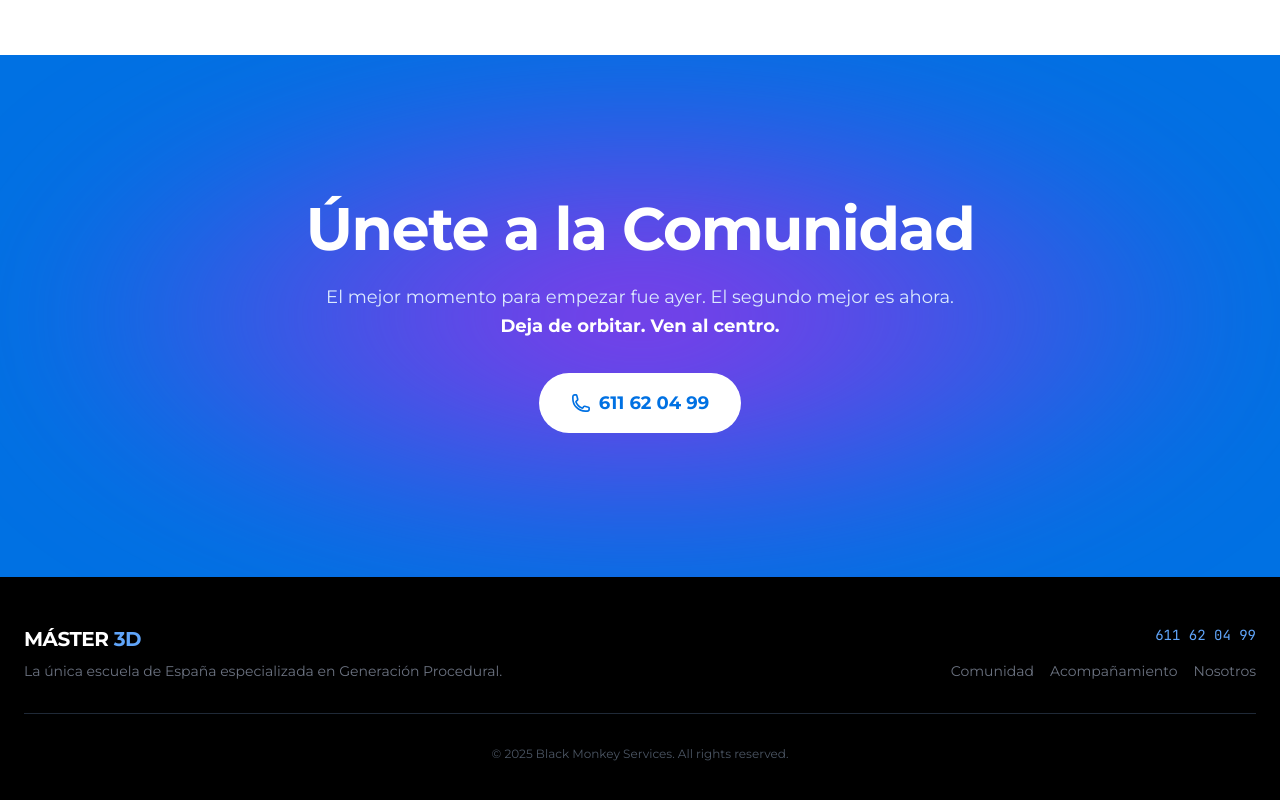
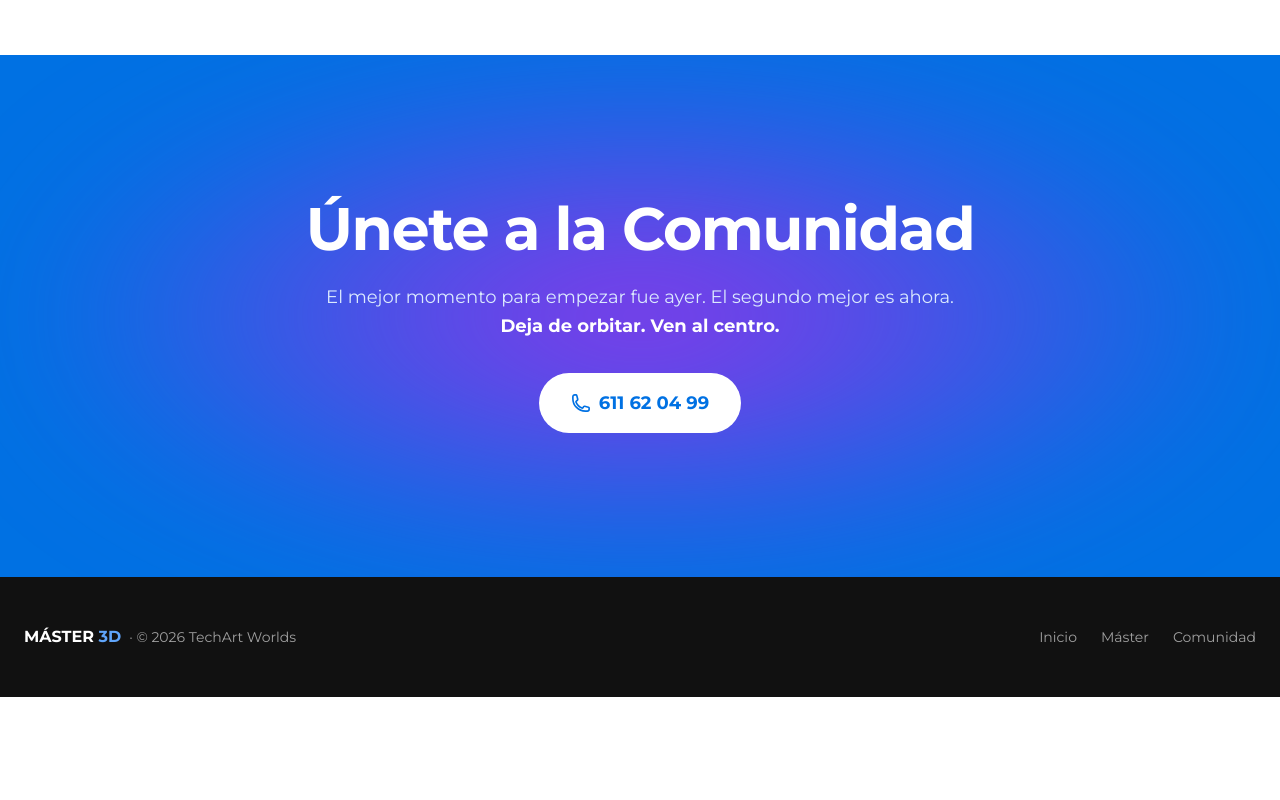
Before and after one commit to vicoyes/master-3d-integral-v2, a website: page techartworlds/comunidad.html in a window 1280 px wide. Shown: the part 7790-8590 px from the top of the page. After the commit the page ends 8487 px from the top, so only its background shows below. Drawn offline with nearby package versions, Linux system fonts and the light colour scheme; a web font is replaced by a local one.

Commit message:
feat: unify footer across all techartworlds pages

```diff
--- a/techartworlds/comunidad.html
+++ b/techartworlds/comunidad.html
@@ -694,28 +694,16 @@
     </section>
 
     <!-- Footer -->
-    <footer class="bg-black text-white py-12">
-        <div class="max-w-7xl mx-auto px-6">
-            <div class="flex flex-col md:flex-row items-center justify-between gap-6">
-                <div>
-                    <a href="../index.html" class="text-xl font-extrabold tracking-tight">
-                        MÁSTER <span class="text-violet-400">3D</span>
-                    </a>
-                    <p class="text-gray-500 text-sm mt-2">La única escuela de España especializada en Generación Procedural.</p>
-                </div>
-                <div class="flex flex-col items-center md:items-end gap-2">
-                    <a href="tel:611620499" class="text-violet-400 font-mono text-sm hover:text-violet-300 transition-colors">
-                        611 62 04 99
-                    </a>
-                    <div class="flex gap-4 mt-2">
-                        <a href="comunidad.html" class="text-gray-500 hover:text-white text-sm transition-colors">Comunidad</a>
-                        <a href="vamos-contigo.html" class="text-gray-500 hover:text-white text-sm transition-colors">Acompañamiento</a>
-                        <a href="nosotros.html" class="text-gray-500 hover:text-white text-sm transition-colors">Nosotros</a>
-                    </div>
-                </div>
+    <footer class="bg-[#111] text-white/60 py-12 px-6">
+        <div class="max-w-7xl mx-auto flex flex-col md:flex-row items-center justify-between gap-4">
+            <div class="flex items-center gap-2">
+                <a href="../index.html" class="text-white font-bold">MÁSTER <span class="text-violet-400">3D</span></a>
+                <span class="text-sm">· © 2026 TechArt Worlds</span>
             </div>
-            <div class="border-t border-gray-800 mt-8 pt-8 text-center">
-                <p class="text-gray-600 text-xs">© 2025 Black Monkey Services. All rights reserved.</p>
+            <div class="flex items-center gap-6 text-sm">
+                <a href="../index.html" class="hover:text-white transition-colors">Inicio</a>
+                <a href="master.html" class="hover:text-white transition-colors">Máster</a>
+                <a href="comunidad.html" class="hover:text-white transition-colors">Comunidad</a>
             </div>
         </div>
     </footer>
```
Also changed, not shown: techartworlds/master.html (+10 -10 lines), techartworlds/nosotros.html (+9 -21 lines), techartworlds/vamos-contigo.html (+9 -21 lines).
